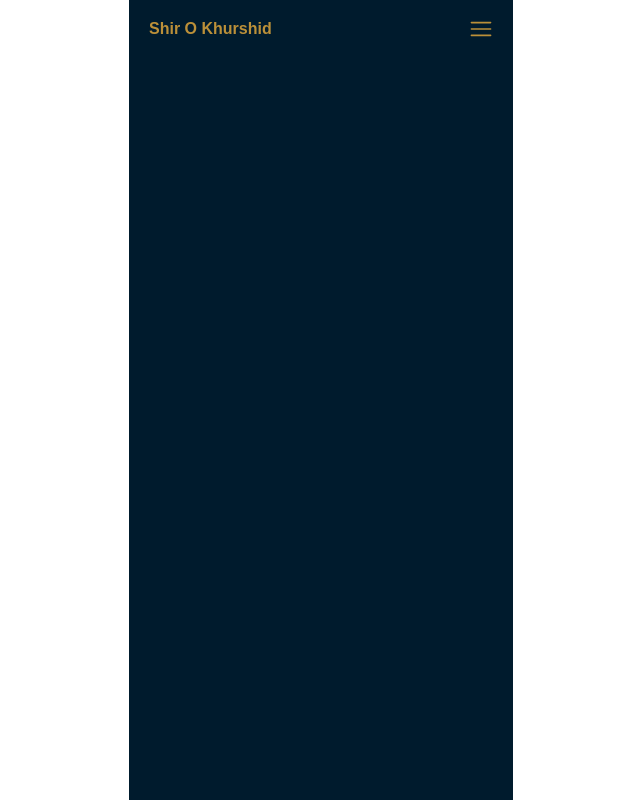
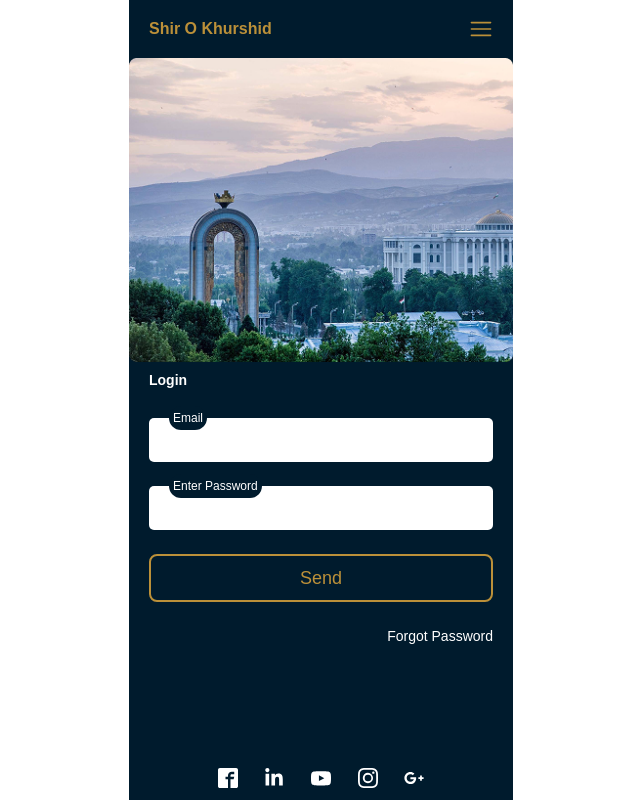
Before and after one commit to maryammohebbi/ShiroKhurshid-Luxe-Travel, a Next.js app: page /login in a window 1280 px wide. Shown: the whole page, without its empty margins (319-959 px from the left). Built offline with nearby package versions, Linux system fonts and the light colour scheme.

Commit message:
login page ui added

```diff
--- a/src/app/(auth)/login/page.jsx
+++ b/src/app/(auth)/login/page.jsx
@@ -1,13 +1,39 @@
+'use client'
+import FormButton from '@/ui/FormButton'
+import SNS from '@/ui/SNS'
+import TextField from '@/ui/TextField'
+import Image from 'next/image'
+import Link from 'next/link'
 import React from 'react'
-import { RxHamburgerMenu } from "react-icons/rx"
+import { RxHamburgerMenu } from 'react-icons/rx'
 
 function Login() {
   return (
-    <div>
-        <div className='flex justify-between items-center h-[58px] p-5 font-bold'>
-            <span className='text-[#BB9039]'>Shir O Khurshid</span>
-            <button className='text-[#BB9039] flex items-center justify-center'><RxHamburgerMenu className='w-6 h-6'/></button>
-        </div>
+    <div className="flex flex-col flex-grow">
+      <div className="flex justify-between items-center h-[58px] p-5 font-bold">
+        <span className="text-[#BB9039]">Shir O Khurshid</span>
+        <button className="text-[#BB9039] flex items-center justify-center cursor-pointer">
+          <RxHamburgerMenu className="w-6 h-6" />
+        </button>
+      </div>
+      <Image
+        src={'/dushanbe_cropped.png'}
+        width={'393'}
+        height={'311'}
+        className="mb-2"
+      />
+      <div className="mb-7">
+        <h3 className="text-sm font-bold text-white px-5">Login</h3>
+      </div>
+      <form className="px-5 mb-1">
+        <TextField title="Email" />
+        <TextField title="Enter Password" type="password" />
+        <FormButton title="Send" />
+      </form>
+      <Link href={'#'}>
+        <p className="text-white text-right p-5 text-sm">Forgot Password</p>
+      </Link>
+      <SNS />
     </div>
   )
 }
--- /dev/null
+++ b/src/ui/FormButton.jsx
@@ -0,0 +1,11 @@
+import React from 'react'
+
+function FormButton({ title }) {
+  return (
+    <button className="w-full p-2 text-lg border-2 border-[#BB9039] rounded-lg text-[#BB9039] cursor-pointer">
+      {title}
+    </button>
+  )
+}
+
+export default FormButton
--- /dev/null
+++ b/src/ui/SNS.jsx
@@ -0,0 +1,31 @@
+import React from 'react'
+import { ImFacebook2 } from 'react-icons/im'
+import { FaLinkedinIn } from 'react-icons/fa'
+import { GrYoutube } from 'react-icons/gr'
+import { BsInstagram } from 'react-icons/bs'
+import { FaGooglePlusG } from 'react-icons/fa'
+import Link from 'next/link'
+
+function SNS() {
+  return (
+    <div className="w-[60%] flex justify-between text-white text-xl mx-auto mt-auto p-3">
+      <Link href={'#'}>
+        <ImFacebook2 />
+      </Link>
+      <Link href={'#'}>
+        <FaLinkedinIn />
+      </Link>
+      <Link href={'#'}>
+        <GrYoutube />
+      </Link>
+      <Link href={'#'}>
+        <BsInstagram />
+      </Link>
+      <Link href={'#'}>
+        <FaGooglePlusG />
+      </Link>
+    </div>
+  )
+}
+
+export default SNS
--- /dev/null
+++ b/src/ui/TextField.jsx
@@ -0,0 +1,20 @@
+import React from 'react'
+
+function TextField({ title, type = 'text' }) {
+  return (
+    <div className="relative mb-6">
+      <label
+        htmlFor=""
+        className="text-white text-xs bg-[#001B2D] p-1 rounded-xl absolute -top-3 left-5"
+      >
+        {title}
+      </label>
+      <input
+        type={type}
+        className="w-full bg-white p-2 rounded-[5px] text-lg"
+      />
+    </div>
+  )
+}
+
+export default TextField
```
Also changed, not shown: public/dushanbe_cropped.png (added), 1 other file (tests, documents, lock files or other folders).
